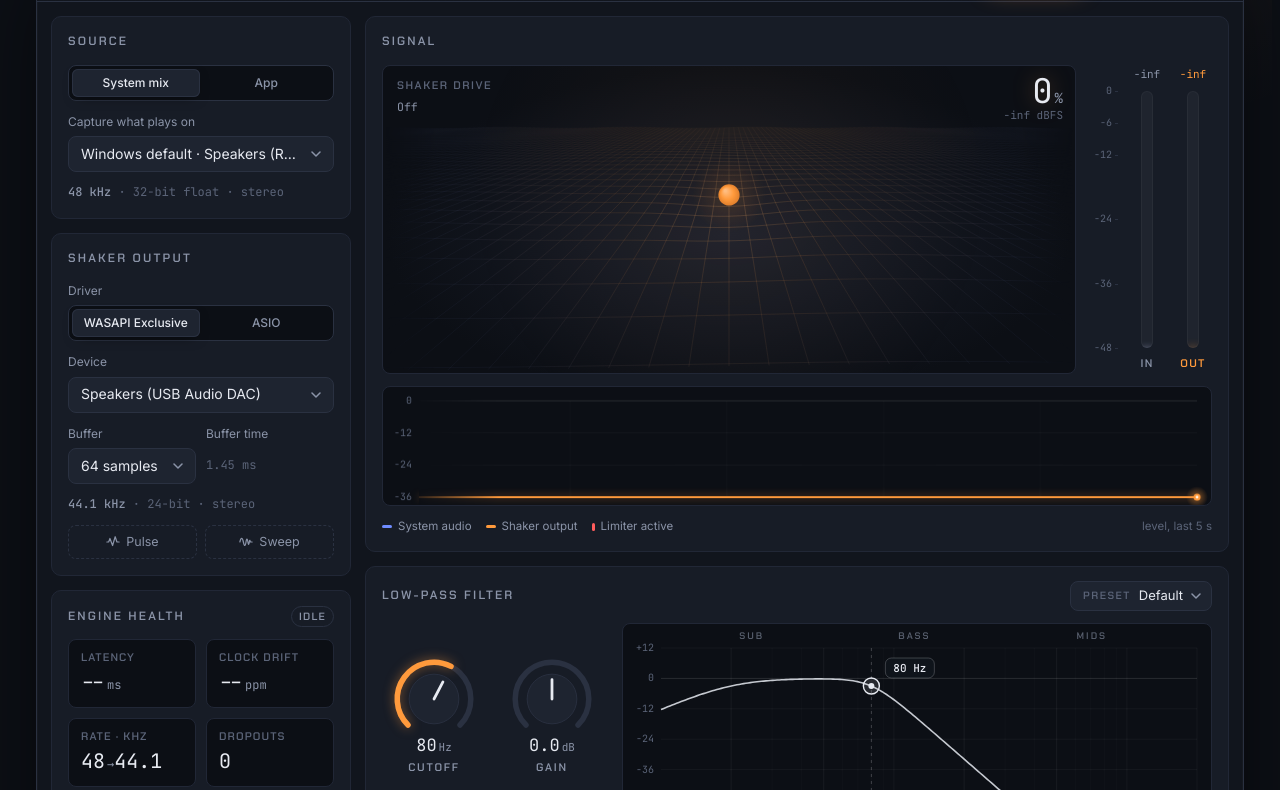
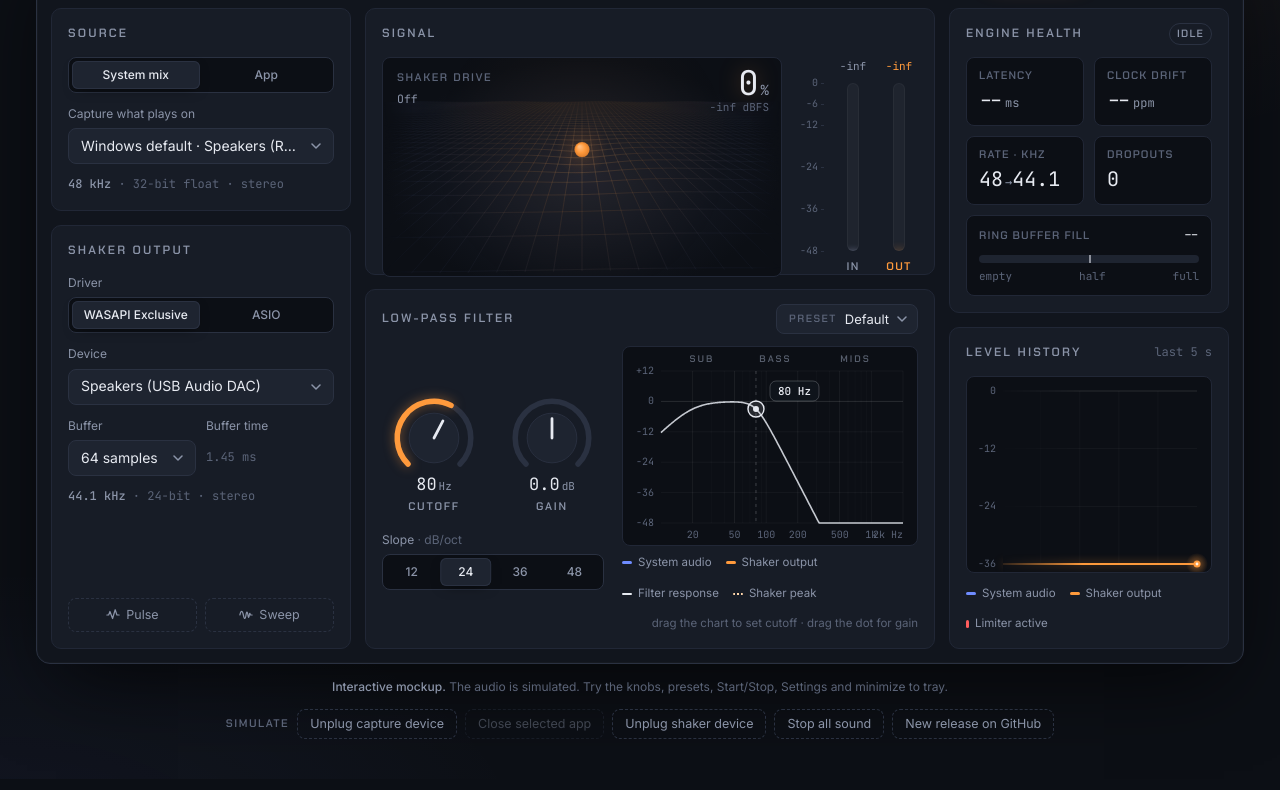
Before and after one commit to deuter0n/GravitonFX, a plain HTML site: page ui/index.html in a window 1280 px wide. Shown: the part 96-886 px from the top of the page. Drawn offline with Linux system fonts and the light colour scheme; animation ran at ten frames a second.

Commit message:
UI: three-column dashboard that fits a 16:9 window without scrolling (mockup v79)
Engine health and a new Level history card form a right column; the gravity
well and level history take the leftover height; columns end together.
Window minimum is 1180 x 700. dashboard-ui spec gains the layout requirements.

```diff
--- a/ui/app.css
+++ b/ui/app.css
@@ -10,8 +10,10 @@
 @font-face { font-family: 'JetBrains Mono'; font-weight: 100 800; font-style: normal; font-display: swap; src: url(fonts/JetBrainsMono.woff2) format('woff2'); }
 
 /* The UI shows and hides elements with the hidden attribute; make it win
-   over display rules (the mockup's artifact host added this rule itself). */
+   over display rules, and drop the browser.s default page margin (the mockup.s
+   artifact host added both rules itself). */
 [hidden] { display: none !important; }
+body { margin: 0; }
 
 /* Layout: one app window with two views. Dashboard = control rail left, live signal + filter right.
    Settings = grouped option cards. Deliberately single-theme (dark): this is the app's own look. */
@@ -182,13 +184,21 @@ button, select, input { font: inherit; color: inherit; }
 .view { animation: viewIn .22s ease-out; }
 @keyframes viewIn { from { opacity: 0; transform: translateY(6px); } }
 
+/* The window is the layout's height: the dashboard fits it without a page
+   scrollbar, down to 16:9 screens (about 720 px tall). Three columns use
+   the width instead; the gravity well and the level history take whatever
+   height is left. The mockup page draws the window as tall as the browser. */
+.app { display: flex; flex-direction: column; height: max(720px, calc(100vh - 68px)); }
+.app > .view { flex: 1 1 auto; min-height: 0; }
+.app > .settings-grid { overflow-y: auto; align-content: start; }
+
 .grid {
   display: grid;
-  grid-template-columns: 300px minmax(0, 1fr);
+  grid-template-columns: 300px minmax(0, 1fr) 280px;
   gap: 14px;
   padding: 14px;
 }
-.rail, .main { display: flex; flex-direction: column; gap: 14px; min-width: 0; }
+.rail, .main, .side { display: flex; flex-direction: column; gap: 14px; min-width: 0; min-height: 0; }
 
 .card {
   background: var(--surface);
@@ -296,7 +306,9 @@ button, select, input { font: inherit; color: inherit; }
 .ghost-btn:hover:not(:disabled) { border-color: var(--accent); color: var(--accent); border-style: solid; }
 .ghost-btn:disabled { opacity: .45; cursor: not-allowed; }
 .ghost-btn.on { border-style: solid; border-color: var(--accent); color: var(--accent); background: var(--accent-soft); }
-.test-row { display: grid; grid-template-columns: 1fr 1fr; gap: 8px; }
+.test-row { display: grid; grid-template-columns: 1fr 1fr; gap: 8px; margin-top: auto; }  /* sits at the card's bottom */
+/* the last card of the left column stretches, so all three columns end together */
+.rail > .card:last-child { flex: 1 1 auto; }
 .test-row .ghost-btn { white-space: nowrap; min-width: 0; padding: 0 8px; gap: 6px; }
 .test-row .ghost-btn svg { flex: none; }   /* never let the icon be squeezed out */
 .test-row .ghost-btn span { min-width: 0; overflow: hidden; text-overflow: ellipsis; }
@@ -346,11 +358,11 @@ button, select, input { font: inherit; color: inherit; }
 .fill-legend { display: flex; justify-content: space-between; font-size: 11px; color: var(--faint); margin-top: 4px; font-family: var(--font-mono); }
 
 /* ---------- signal ---------- */
-/* the signal card takes any spare height so both columns end together;
-   the filter card keeps its natural size so its controls and curve stay matched */
-.main > .card:first-child { flex: 1 1 auto; }
-.signal-body { flex: 1 1 auto; display: grid; grid-template-columns: minmax(0, 1fr) auto; gap: 16px; align-items: stretch; }
-.well-wrap { position: relative; min-width: 0; min-height: 250px; border-radius: 8px; background: radial-gradient(ellipse at 50% 55%, #1a1f2c 0%, var(--bg) 70%); border: 1px solid var(--line-soft); overflow: hidden; }
+/* the signal card takes the spare height in the center column; the filter
+   card keeps its natural size so its controls and curve stay matched */
+.main > .card:first-child { flex: 1 1 auto; min-height: 0; }
+.signal-body { flex: 1 1 auto; min-height: 0; display: grid; grid-template-columns: minmax(0, 1fr) auto; gap: 16px; align-items: stretch; }
+.well-wrap { position: relative; min-width: 0; min-height: 220px; border-radius: 8px; background: radial-gradient(ellipse at 50% 55%, #1a1f2c 0%, var(--bg) 70%); border: 1px solid var(--line-soft); overflow: hidden; }
 /* canvases sit absolutely so their pixel size never feeds back into layout */
 .well { position: absolute; inset: 0; display: block; width: 100%; height: 100%; }
 .meters { align-self: center; }
@@ -417,7 +429,10 @@ button, select, input { font: inherit; color: inherit; }
 .clip.on { display: inline-block; animation: blink .5s steps(2) infinite; }
 @keyframes blink { 50% { opacity: .35; } }
 
-.env { display: block; width: 100%; height: 120px; border-radius: 8px; background: var(--bg); border: 1px solid var(--line-soft); }
+/* level history: its own card in the right column, taking the height left under Engine health */
+.side > .card:last-child { flex: 1 1 auto; min-height: 0; }
+.env-wrap { position: relative; flex: 1 1 auto; min-height: 100px; border-radius: 8px; background: var(--bg); border: 1px solid var(--line-soft); overflow: hidden; }
+.env { position: absolute; inset: 0; display: block; width: 100%; height: 100%; }
 .env-legend { display: flex; gap: 14px; flex-wrap: wrap; font-size: 11.5px; color: var(--muted); }
 .env-legend i { display: inline-block; width: 10px; height: 3px; border-radius: 2px; margin-right: 6px; vertical-align: middle; }
 
@@ -561,7 +576,15 @@ label.srow:hover .t { color: #fff; }
 .tray button:hover { border-color: var(--accent); color: var(--accent); }
 
 /* ---------- responsive ---------- */
+/* Narrower than three columns allow (the app's window can't get this narrow):
+   two columns, and the page grows and scrolls instead. */
+@media (max-width: 1180px) {
+  .app { height: auto; }
+  .grid { grid-template-columns: 300px minmax(0, 1fr); }
+  .side { grid-column: 2; }
+}
 @media (max-width: 900px) {
+  .side { grid-column: auto; }
   .grid, .settings-grid { grid-template-columns: minmax(0, 1fr); }
 }
 @media (max-width: 640px) {
@@ -587,8 +610,9 @@ label.srow:hover .t { color: #fff; }
 /* ---------- inside the app ---------- */
 /* The page is the window there: no page margin or drawn window frame, and
    the header is the title bar (drag to move, double-click to maximize). */
-html.in-app .stage { max-width: none; padding: 0; min-height: 100vh; gap: 0; }
-html.in-app .app { border: 0; border-radius: 0; box-shadow: none; min-height: 100vh; }
+html.in-app .stage { max-width: none; padding: 0; gap: 0; }
+html.in-app body { overflow: hidden; }  /* the window never scrolls; views slide in without a scrollbar flash */
+html.in-app .app { border: 0; border-radius: 0; box-shadow: none; height: 100vh; }
 html.in-app .titlebar { border-radius: 0; app-region: drag; }
 html.in-app .titlebar button, html.in-app .titlebar select, html.in-app .titlebar input,
 html.in-app .titlebar a, html.in-app .titlebar [role="menu"] { app-region: no-drag; }
--- a/ui/index.html
+++ b/ui/index.html
@@ -128,21 +128,6 @@
             </button>
           </div>
         </section>
-
-        <section class="card" aria-labelledby="hHealth">
-          <div class="card-h"><h2 id="hHealth">Engine health</h2><span class="chip" id="lockChip" style="margin-left:auto">IDLE</span></div>
-          <div class="health">
-            <div class="stat"><span class="k">Latency</span><span class="v" id="hLat">--<small>ms</small></span></div>
-            <div class="stat"><span class="k">Clock drift</span><span class="v" id="hDrift">--<small>ppm</small></span></div>
-            <div class="stat"><span class="k">Rate · kHz</span><span class="v" id="hRate">—</span></div>
-            <div class="stat" title="Moments where the shaker signal glitched: the reserve ran empty, the buffer overflowed, or Windows lost captured audio"><span class="k">Dropouts</span><span class="v" id="hUnder">0</span></div>
-            <div class="stat wide">
-              <div class="stat-h"><span class="k">Ring buffer fill</span><span class="v-sm" id="fillPct">--</span></div>
-              <div class="fill-bar" aria-hidden="true"><i id="fillBar"></i><span class="target"></span></div>
-              <div class="fill-legend"><span>empty</span><span>half</span><span>full</span></div>
-            </div>
-          </div>
-        </section>
       </aside>
 
       <div class="main">
@@ -164,15 +149,7 @@
               <div class="meter in"><span class="mval" id="mInVal">-inf</span><div class="meter-track"><div class="meter-fill" id="mInFill"></div><div class="meter-peak" id="mInPeak"></div></div><span class="tag">IN</span></div>
               <div class="meter out"><span class="mval" id="mOutVal">-inf</span><div class="meter-track"><div class="meter-fill" id="mOutFill"></div><div class="meter-peak" id="mOutPeak"></div></div><span class="tag">OUT</span></div>
             </div>
-          </div>
-          <canvas class="env" id="env" aria-label="Level history"></canvas>
-          <div class="env-legend">
-            <span><i style="background:var(--cool)"></i>System audio</span>
-            <span><i style="background:var(--accent)"></i>Shaker output</span>
-            <span title="" id="hitKey"><i style="background:var(--bad);width:3px;height:8px"></i><span id="hitKeyText">Limiter active</span></span>
-            <span style="margin-left:auto;color:var(--faint)">level, last 5 s</span>
-          </div>
-        </section>
+          </div>        </section>
 
         <section class="card" aria-labelledby="hFilter">
           <div class="card-h">
@@ -216,6 +193,33 @@
           </div>
         </section>
       </div>
+
+      <aside class="side">
+        <section class="card" aria-labelledby="hHealth">
+          <div class="card-h"><h2 id="hHealth">Engine health</h2><span class="chip" id="lockChip" style="margin-left:auto">IDLE</span></div>
+          <div class="health">
+            <div class="stat"><span class="k">Latency</span><span class="v" id="hLat">--<small>ms</small></span></div>
+            <div class="stat"><span class="k">Clock drift</span><span class="v" id="hDrift">--<small>ppm</small></span></div>
+            <div class="stat"><span class="k">Rate · kHz</span><span class="v" id="hRate">—</span></div>
+            <div class="stat" title="Moments where the shaker signal glitched: the reserve ran empty, the buffer overflowed, or Windows lost captured audio"><span class="k">Dropouts</span><span class="v" id="hUnder">0</span></div>
+            <div class="stat wide">
+              <div class="stat-h"><span class="k">Ring buffer fill</span><span class="v-sm" id="fillPct">--</span></div>
+              <div class="fill-bar" aria-hidden="true"><i id="fillBar"></i><span class="target"></span></div>
+              <div class="fill-legend"><span>empty</span><span>half</span><span>full</span></div>
+            </div>
+          </div>
+        </section>
+
+        <section class="card" aria-labelledby="hHistory">
+          <div class="card-h"><h2 id="hHistory">Level history</h2><span class="aside">last 5 s</span></div>
+          <div class="env-wrap"><canvas class="env" id="env" aria-label="Level history"></canvas></div>
+          <div class="env-legend">
+            <span><i style="background:var(--cool)"></i>System audio</span>
+            <span><i style="background:var(--accent)"></i>Shaker output</span>
+            <span title="" id="hitKey"><i style="background:var(--bad);width:3px;height:8px"></i><span id="hitKeyText">Limiter active</span></span>
+          </div>
+        </section>
+      </aside>
     </div>
 
     <!-- ===================== SETTINGS ===================== -->
```
Also changed, not shown: openspec/changes/build-graviton-fx/mockup/index.html (+58 -33 lines), 6 other files.
